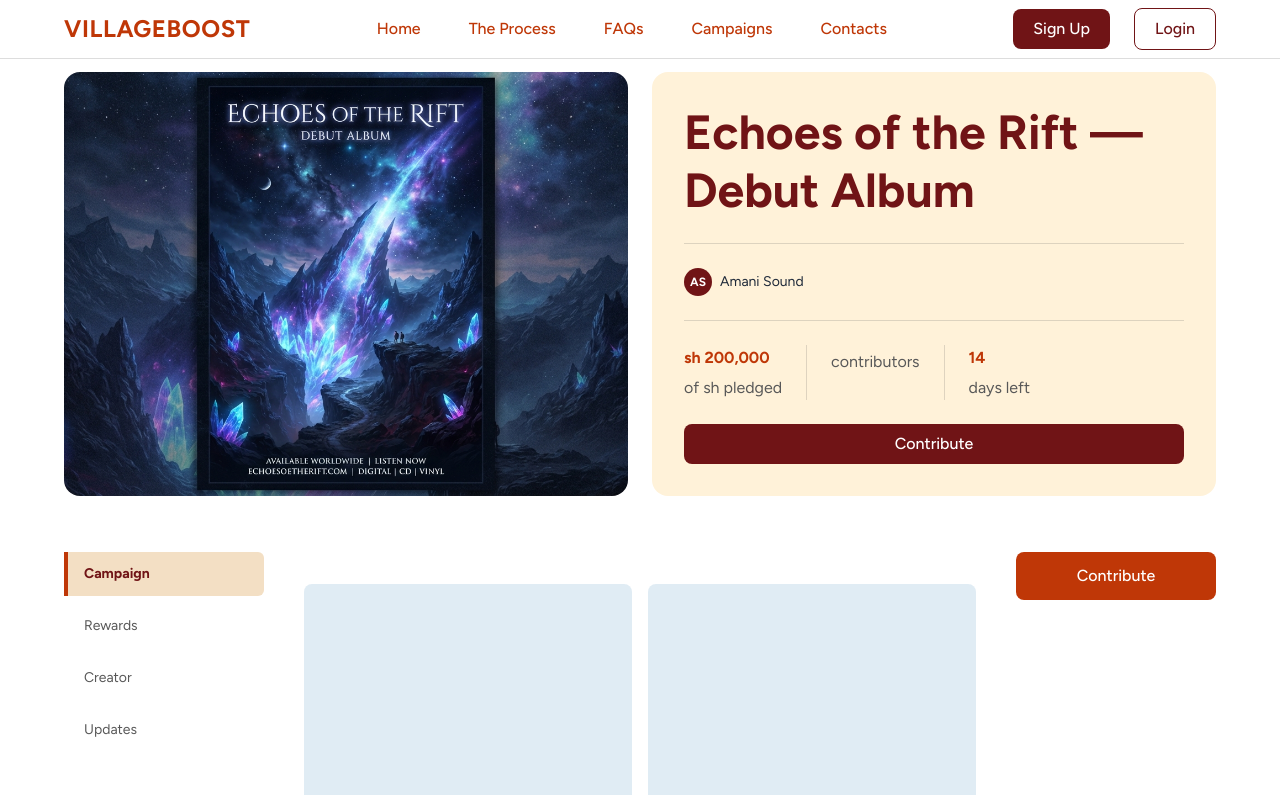
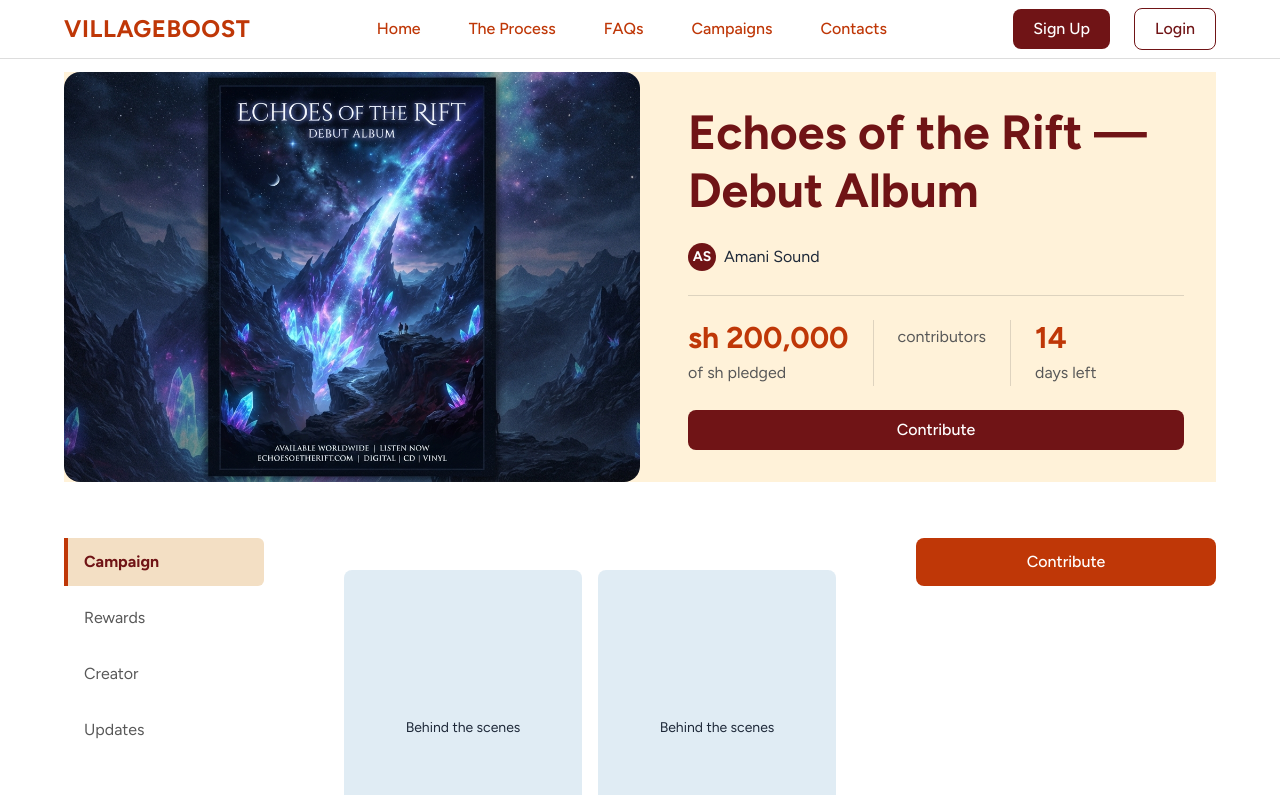
Before and after one commit to villageboost-org/villageboost, a Next.js app: page /campaigns/echoes-of-the-rift-debut-album in a window 1280 px wide. Shown: the top 795 px of the page. Built offline with nearby package versions, Linux system fonts and the light colour scheme.

Commit message:
feat: enhance styling in SingleCampaignHero and SingleCampaignDetails components for improved layout and readability

```diff
--- a/app/components/campaigns/SingleCampaignDetails.tsx
+++ b/app/components/campaigns/SingleCampaignDetails.tsx
@@ -25,14 +25,14 @@ export default function SingleCampaignDetails({
 
   return (
     <section id="contribute" className="mt-14 xl:px-16 md:px-8 px-4">
-      <div className="grid gap-10 lg:grid-cols-[200px_1fr_200px]">
+      <div className="grid gap-20 lg:grid-cols-[200px_1fr_300px]">
         <nav className="flex gap-2 overflow-x-auto lg:flex-col lg:overflow-visible">
           {tabs.map((tab) => (
             <button
               key={tab.id}
               type="button"
               onClick={() => setActiveTab(tab.id)}
-              className={`flex shrink-0 items-center gap-2 rounded-r-md px-4 py-3 text-left text-sm ${
+              className={`flex shrink-0 items-center gap-2 rounded-r-md px-4 py-3 text-left text-base ${
                 activeTab === tab.id
                   ? "border-l-4 border-rust-red bg-cream font-bold text-maroon"
                   : "border-l-4 border-transparent text-grey hover:bg-cream/50"
--- a/app/components/campaigns/SingleCampaignHero.tsx
+++ b/app/components/campaigns/SingleCampaignHero.tsx
@@ -37,7 +37,7 @@ export default function SingleCampaignHero({ campaign }: { campaign: Campaign })
 
   return (
     <section className="xl:px-16 md:px-8 px-4 pt-8">
-      <div className="grid gap-6 lg:grid-cols-2">
+      <div className="grid lg:grid-cols-2 bg-light-mustard">
         <div className="overflow-hidden rounded-2xl">
           {imageUrl ? (
             <Image
@@ -54,33 +54,33 @@ export default function SingleCampaignHero({ campaign }: { campaign: Campaign })
           )}
         </div>
 
-        <div className="flex flex-col rounded-2xl bg-light-mustard p-8">
+        <div className="flex flex-col rounded-tr-2xl rounded-br-2xl p-8 pl-12">
           <h1 className="text-maroon">{title}</h1>
 
           {tagline && <p className="mt-4 text-grey">{tagline}</p>}
 
-          <div className="mt-6 flex items-center gap-2 border-t border-grey/20 pt-6">
+          <div className="flex items-center gap-2 pt-6">
             <span
-              className="flex h-7 w-7 items-center justify-center rounded-full text-xs font-bold text-white"
+              className="flex h-7 w-7 items-center justify-center rounded-full text-sm font-bold text-white"
               style={{ backgroundColor: avatarColor }}>
               {initials}
             </span>
-            <span className="text-sm text-gray-800">{creator}</span>
+            <span className="text-base text-gray-800">{creator}</span>
           </div>
 
           <div className="mt-6 flex items-stretch gap-6 border-t border-grey/20 pt-6">
             <div>
-              <p className="text-2xl font-bold text-rust-red">sh {pledged}</p>
+              <p className="text-3xl! font-bold text-rust-red">sh {pledged}</p>
               <p className="mt-1 text-sm text-grey">
                 of sh{goalAmount?.toLocaleString()} pledged
               </p>
             </div>
             <div className="border-l border-grey/20 pl-6">
-              <p className="text-2xl font-bold text-rust-red">{contributors}</p>
+              <p className="text-3xl! font-bold text-rust-red">{contributors}</p>
               <p className="mt-1 text-sm text-grey">contributors</p>
             </div>
             <div className="border-l border-grey/20 pl-6">
-              <p className="text-2xl font-bold text-rust-red">{daysLeft}</p>
+              <p className="text-3xl! font-bold text-rust-red">{daysLeft}</p>
               <p className="mt-1 text-sm text-grey">days left</p>
             </div>
           </div>
```
